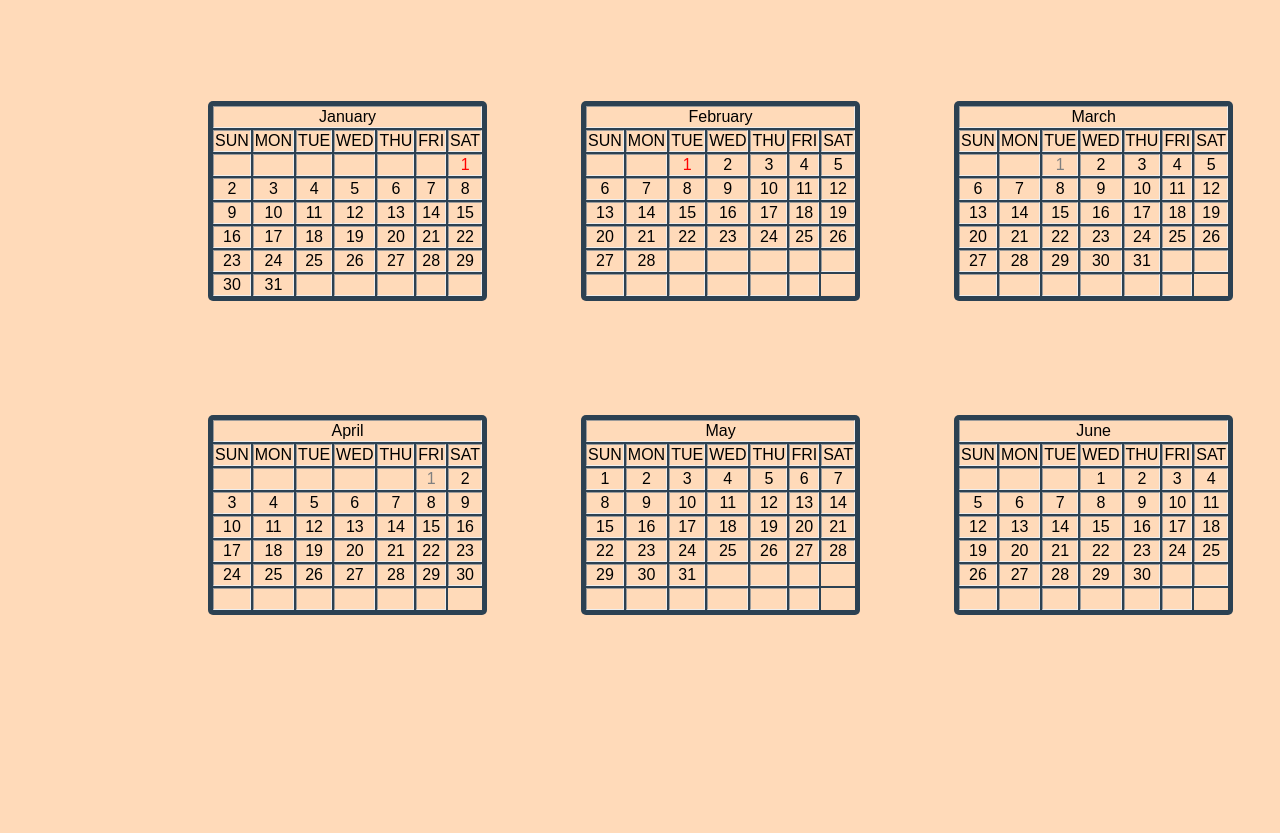
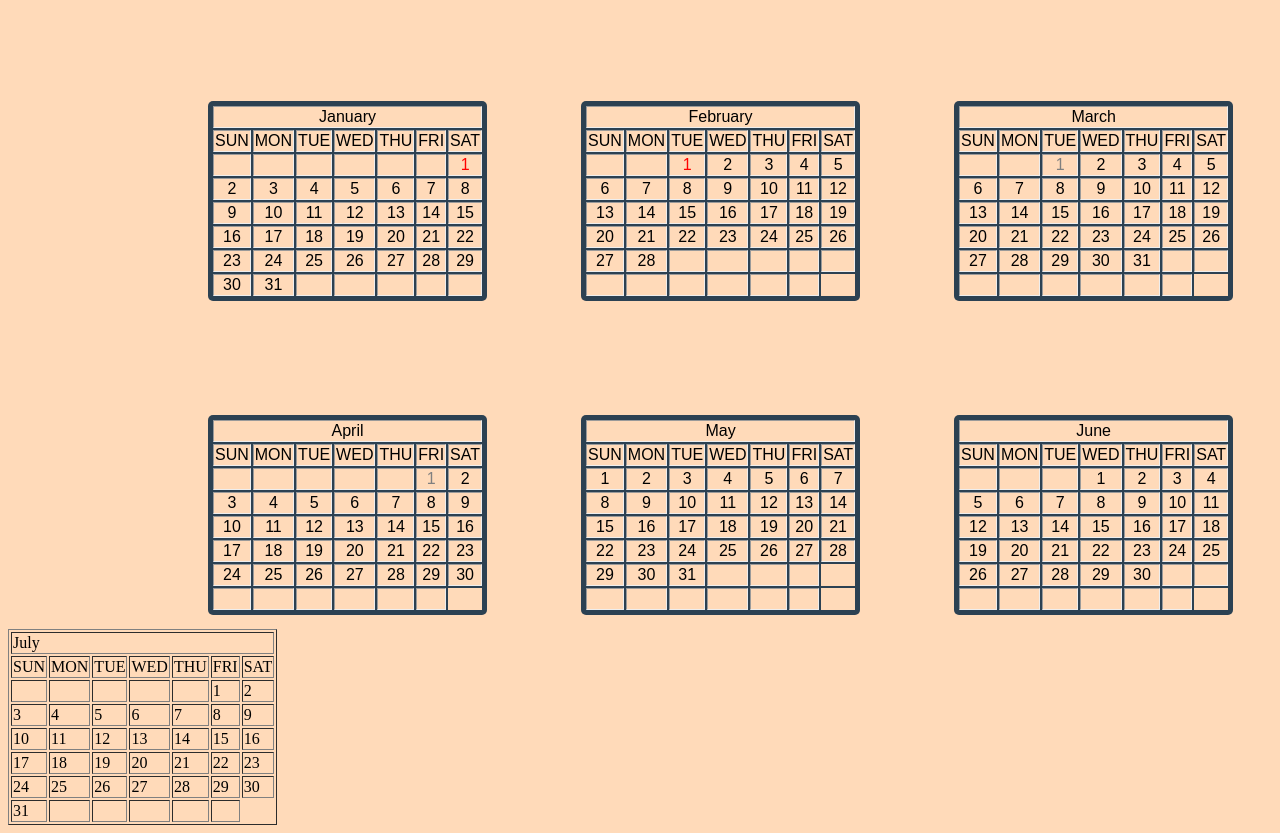
Before and after one commit to Bastigonzales/calendar-html-css, a plain HTML site: page index.html in a window 1280 px wide. Shown: the part 79-912 px from the top of the page. Before the commit the page ends 800 px from the top, so only its background shows below. Drawn offline with Linux system fonts and the light colour scheme.

Commit message:
added month of july

```diff
--- a/index.html
+++ b/index.html
@@ -482,5 +482,80 @@
               <td class="space">asd</td>
             </tr>
           </table>
+
+          <table class="july-border" border="1">
+              <tr>
+                <td colspan="7">July</td>
+              </tr>
+
+              <tr>
+                <td>SUN</td>
+                <td>MON</td>
+                <td>TUE</td>
+                <td>WED</td>
+                <td>THU</td>
+                <td>FRI</td>
+                <td>SAT</td>
+              </tr>
+
+             <tr>
+                <td></td>
+                <td></td>
+                <td></td>
+                <td></td>
+                <td></td>
+                <td>1</td>
+                <td>2</td>
+              </tr>
+
+               <tr>
+                <td>3</td>
+                <td>4</td>
+                <td>5</td>
+                <td>6</td>
+                <td>7</td>
+                <td>8</td>
+                <td>9</td>
+              </tr>
+
+               <tr>
+                <td>10</td>
+                <td>11</td>
+                <td>12</td>
+                <td>13</td>
+                <td>14</td>
+                <td>15</td>
+                <td>16</td>
+              </tr>
+
+               <tr>
+                <td>17</td>
+                <td>18</td>
+                <td>19</td>
+                <td>20</td>
+                <td>21</td>
+                <td>22</td>
+                <td>23</td>
+              </tr>
+
+               <tr>
+                <td>24</td>
+                <td>25</td>
+                <td>26</td>
+                <td>27</td>
+                <td>28</td>
+                <td>29</td>
+                <td>30</td>
+              </tr>
+
+               <tr>
+                <td>31</td>
+                <td></td>
+                <td></td>
+                <td></td>
+                <td></td>
+                <td></td>
+                <td class="space">asd</td>
+              </tr>
   </body>
 </html>
```
